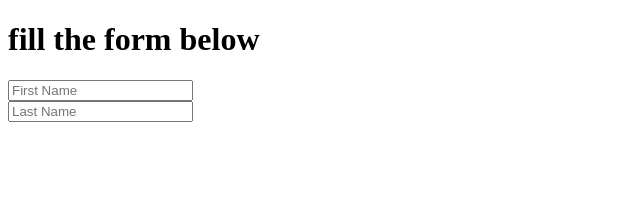
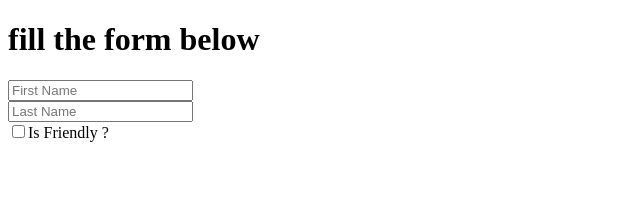
Before and after one commit to rai8/scrimba-course-react_2, a React (Create React App) app: page / in a window 1280 px wide. Shown: the top 214 px of the page, without its empty margins (0-640 px from the left). Built offline with nearby package versions, Linux system fonts and the light colour scheme.

Commit message:
working with checkboxes

```diff
--- a/src/components/Form.js
+++ b/src/components/Form.js
@@ -5,13 +5,17 @@ export default class Form extends Component {
     super();
     this.state = {
       firstName: "",
-      lastName: ""
+      lastName: "",
+      isFriendly: ""
     };
     this.handleChange = this.handleChange.bind(this);
   }
 
   handleChange(e) {
-    this.setState({ [e.target.name]: e.target.value });
+    const { name, value, type, checked } = e.target;
+    type === "checkbox"
+      ? this.setState({ [name]: checked })
+      : this.state({ [name]: value });
   }
   render() {
     return (
@@ -20,6 +24,7 @@ export default class Form extends Component {
         <form>
           <input
             type="text"
+            value={this.state.firstName}
             name="firstName"
             placeholder="First Name"
             onChange={this.handleChange}
@@ -27,10 +32,20 @@ export default class Form extends Component {
           <br />
           <input
             type="text"
+            value={this.state.lastName}
             name="lastName"
             placeholder="Last Name"
             onChange={this.handleChange}
           />
+          <br />
+          <label>
+            <input
+              type="checkbox"
+              name="isFriendly"
+              onChange={this.handleChange}
+            />
+            Is Friendly ?
+          </label>
           <p>
             {this.state.firstName} {this.state.lastName}{" "}
           </p>
```
